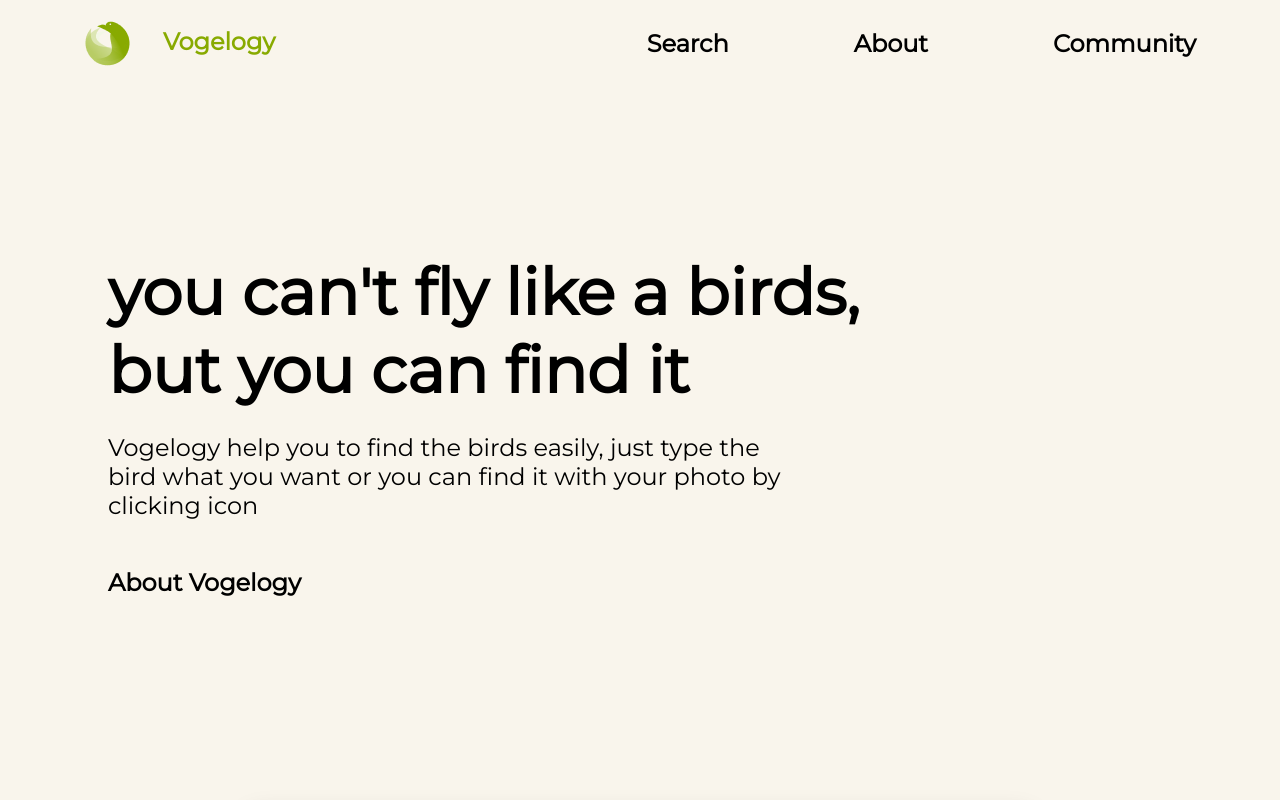
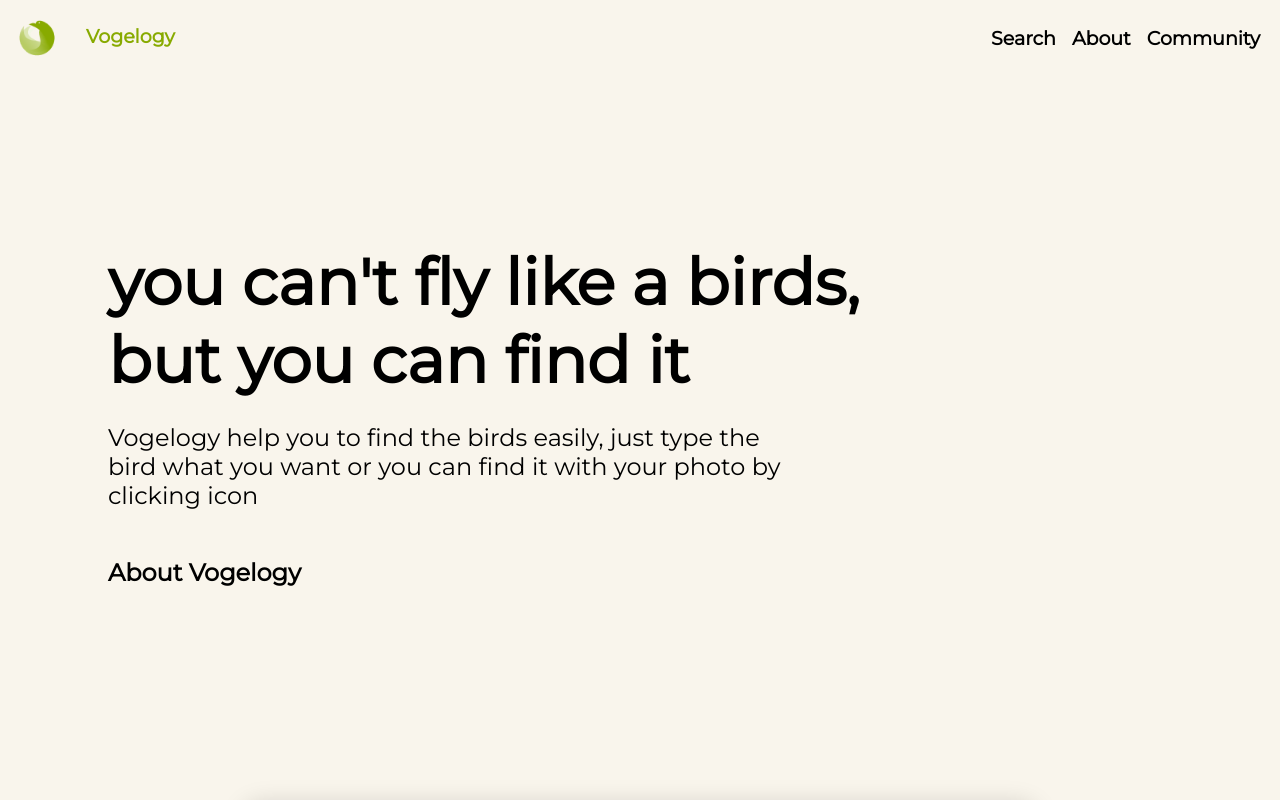
Before and after one commit to StarTop-Indonesia/vogelogy-website-development, a React (Create React App) app: page / in a window 1280 px wide. Shown: the top 800 px of the page. Built offline with nearby package versions, Linux system fonts and the light colour scheme.

Commit message:
feat: rebuild navbar css for mobileview

```diff
--- a/src/components/navbar/navbar.css
+++ b/src/components/navbar/navbar.css
@@ -1,5 +1,5 @@
 @import url("https://fonts.googleapis.com/css2?family=Montserrat&display=swap");
-nav.navbar {
+/* nav.navbar {
   background-color: #f9f5ec !important;
   padding: 0 64px;
   min-height: 86px;
@@ -25,4 +25,26 @@ nav.navbar {
   font-style: normal;
   line-height: 29px;
   font-family: "montserrat";
+} */
+nav.navbar {
+  background-color: #f9f5ec !important;
 }
+.navbar .container-fluid .navbar-brand {
+  color: #88aa00 !important;
+  font-size: 19px !important;
+  font-weight: 600;
+  font-style: normal;
+  line-height: 23px;
+  font-family: "montserrat";
+}
+.navbar .container-fluid .navbar-brand img {
+  width: 50px;
+}
+.navbar .container-fluid #navbarSupportedContent .navbar-nav .nav-item .nav-link {
+  color: black !important;
+  font-size: 19px !important;
+  font-weight: 600;
+  font-style: normal;
+  line-height: 23px;
+  font-family: "montserrat";
+}
```
